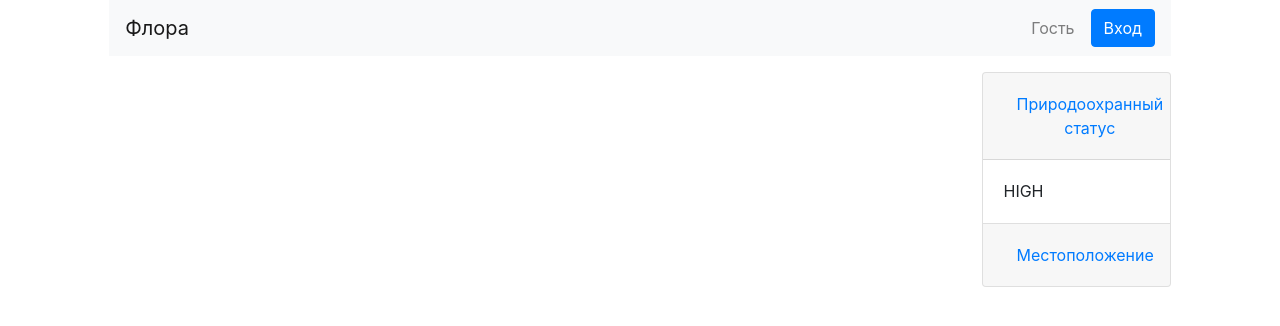
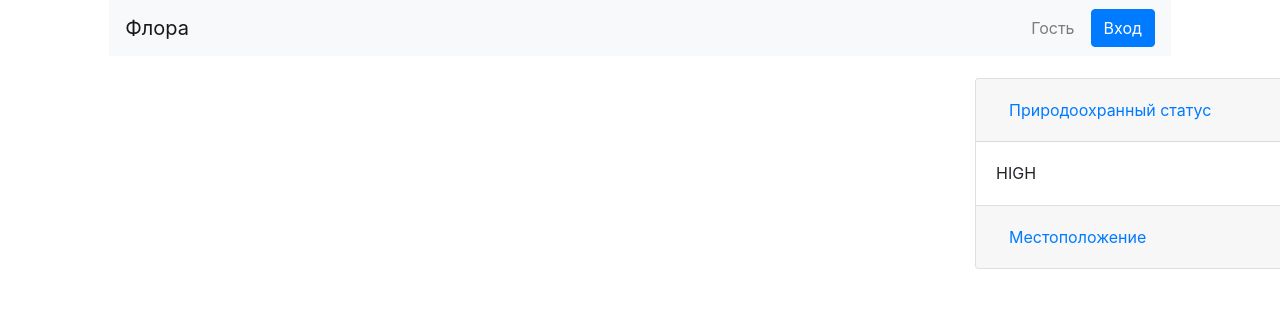
Before and after one commit to meamuri/biology-project, a React (Create React App) app in the folder floreact/: page / in a window 1280 px wide. Shown: the top 326 px of the page. Built offline with nearby package versions, Linux system fonts and the light colour scheme; no server answers.

Commit message:
pin notification bar to top of screen

```diff
--- a/floreact/src/components/Classification.tsx
+++ b/floreact/src/components/Classification.tsx
@@ -111,7 +111,7 @@ export default class Classification extends React.Component<any, AppState> {
                     <Col xs={8} >
                         <FloraComponent data={this.state.data} handleSelectSpecies={this.handleSelectSpecies} />
                     </Col>
-                    <Col xs={2}>
+                    <Col md={{offset: 9}} className="fixed-top" style={{marginTop: '62px'}}>
                         <Accordion className="mt-3" defaultActiveKey="0">
                             <Card>
                                 <Card.Header>
```
